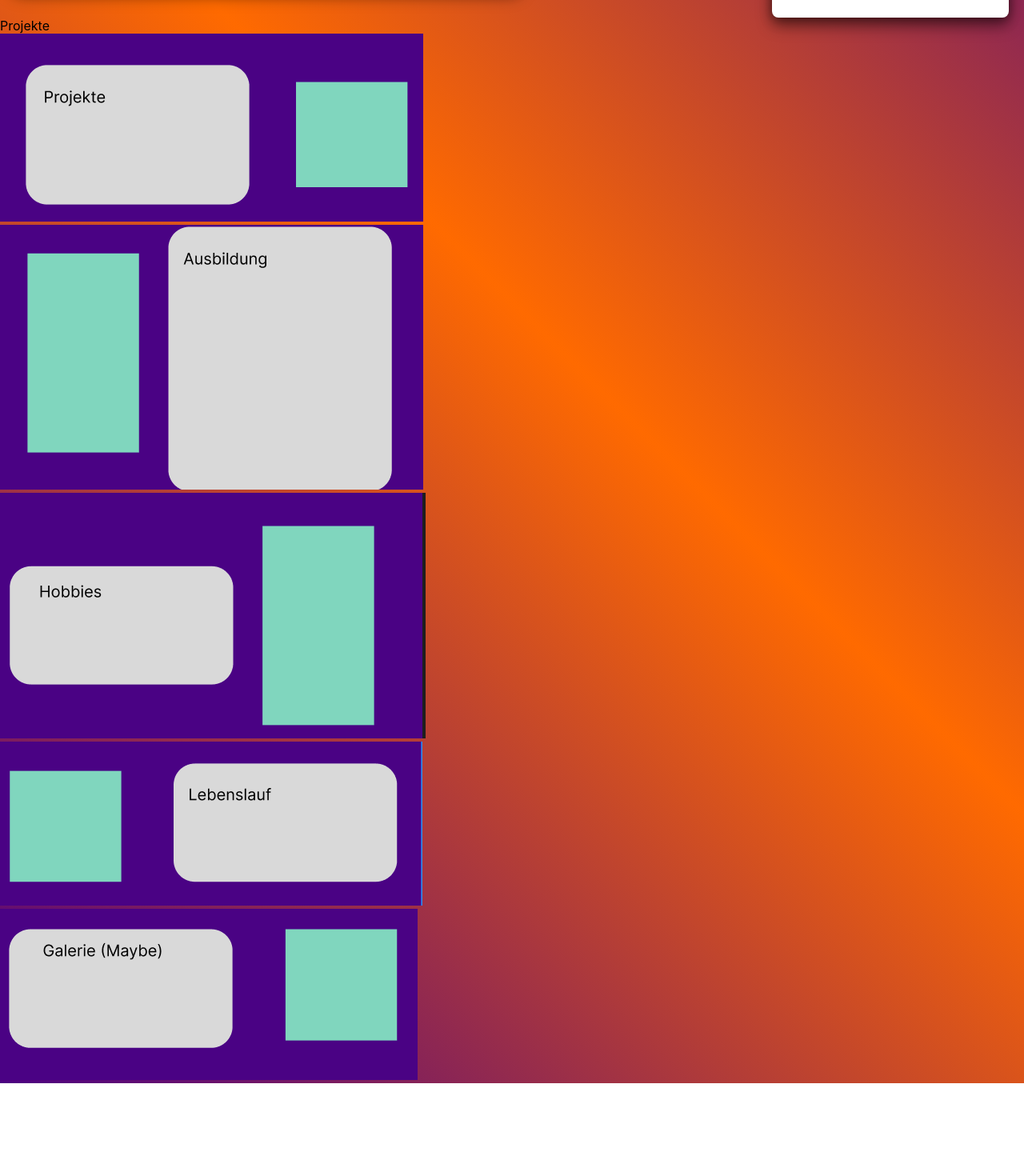
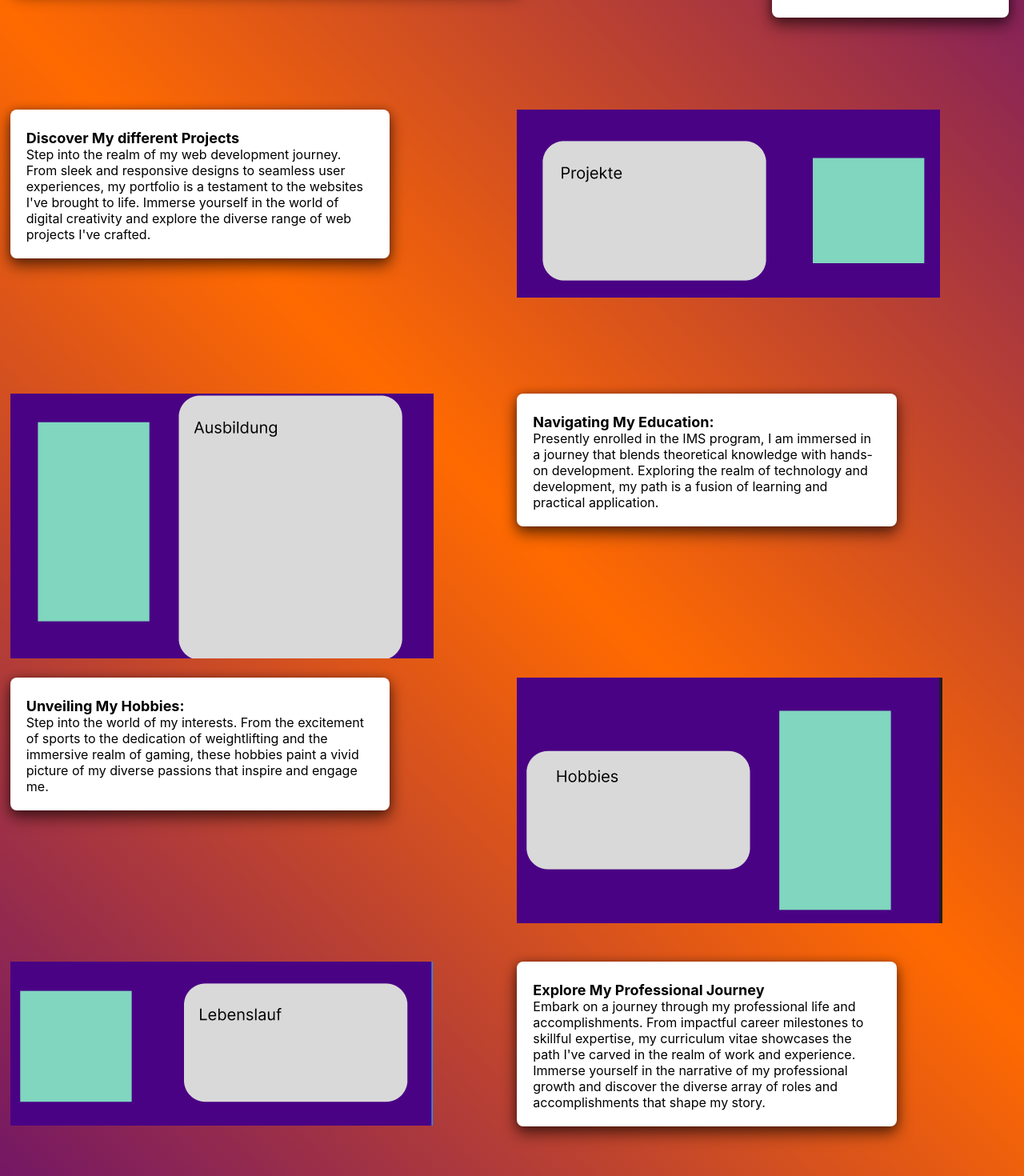
Before and after one commit to DaniDevOfficial/Portfolio-Website, a React (Create React App) app: page / in a window 1280 px wide. Shown: the part 600-2070 px from the top of the page at 80% size. Before the commit the page ends 1954 px from the top, so only its background shows below. Built offline with nearby package versions, Linux system fonts and the light colour scheme.

Commit message:
Home content added

```diff
--- a/src/Css/Homepage.css
+++ b/src/Css/Homepage.css
@@ -48,14 +48,16 @@
   padding: 20px;
   border-radius: 8px;
   box-shadow: 0 0 8px rgba(0, 0, 0, 0.3);
-  margin-top: 20px;
-  width: 40%;
-  justify-self: end;
-  margin-right: 3%;
   box-shadow:
     0px 0px 10px rgba(0, 0, 0, 0.2),
     0px 5px 15px rgba(0, 0, 0, 0.3),
     0px 10px 20px rgba(0, 0, 0, 0.4);
+}
+#about{
+  justify-self: end;
+  margin-right: 3%;
+  margin-top: 20px;
+  width: 40%;
 }
 
 .textbox p {
@@ -80,20 +82,74 @@
 
 /* Homepage Content */
 
-.Homecontent {
+.homeContent {
   display: grid;
   grid-template-columns: repeat(2, 1fr);
-  grid-template-rows: repeat(6, 1fr);
-  grid-column-gap: 0px;
-  grid-row-gap: 0px;
+  grid-template-rows: repeat(5, 1fr);
+  gap: 1%;
+  grid-row-gap: 20px;
+  margin-top: 9%;
+  margin-left: 1%;
+  margin-right: 1%;
+
+
 }
-.ProjektText{grid-area: 1 / 1 / 2 / 2;}
-.ProjektBild{grid-area: 1 / 2 / 2 / 3;}
-.AusbildungBild{grid-area: 2 / 1 / 3 / 2;}
-.AusbildungText{grid-area: 2 / 2 / 3 / 3;}
-.HobbiesText{grid-area: 3 / 1 / 4 / 2;}
-.HobbiesBild{grid-area: 3 / 2 / 4 / 3; }
-.LebenslaufBild{grid-area: 4 / 1 / 5 / 2;}
-.LebenslaufText{grid-area: 4 / 2 / 5 / 3;}
-.GalerieText{grid-area: 5 / 1 / 6 / 2;}
-.GalerieBild{grid-area: 5 / 2 / 6 / 3;}
+.subtitle{
+  font-size: 18px;
+  color: #000000;
+  font-weight: bold;
+  margin-top: 5px;
+}
+#ProjektText{
+  grid-area: 1 / 1 / 2 / 2;
+  width: 70%;
+  align-self:baseline;
+}
+
+#ProjektBild{
+  grid-area: 1 / 2 / 2 / 3;
+}
+
+#AusbildungBild{
+  grid-area: 2 / 1 / 3 / 2;
+}
+
+#AusbildungText{
+  grid-area: 2 / 2 / 3 / 3;
+  align-self:baseline;
+  width: 70%;
+
+}
+
+#HobbiesText{
+  grid-area: 3 / 1 / 4 / 2;
+  align-self:baseline;
+  width: 70%;
+
+}
+
+#HobbiesBild{
+  grid-area: 3 / 2 / 4 / 3;
+}
+
+#LebenslaufBild{
+  grid-area: 4 / 1 / 5 / 2;
+}
+
+#LebenslaufText{
+  grid-area: 4 / 2 / 5 / 3;
+  align-self:baseline;
+  width: 70%;
+
+}
+
+#GalerieText{
+  grid-area: 5 / 1 / 6 / 2;
+  align-self:baseline;
+  width: 70%;
+
+}
+
+#GalerieBild{
+  grid-area: 5 / 2 / 6 / 3;
+}
--- a/src/Pages/HomepageComps/Homecontent.jsx
+++ b/src/Pages/HomepageComps/Homecontent.jsx
@@ -12,38 +12,61 @@ import GalerieBild from '../../Images/TempGalerie.png'
 
 export default function Homecontent() {
     return (
-        <div classname="Homecontent">
-            <div className="ProjektText">
-                Projekte
+        <div>
+            <div className='homeContent'>
+            <div className="textbox" id='ProjektText'>
+            <div className='subtitle'>Discover My different Projects</div>
+                Step into the realm of my web development journey. From sleek and responsive designs to seamless user experiences, my portfolio is a testament to the websites I've brought to life. Immerse yourself in the world of digital creativity and explore the diverse range of web projects I've crafted.
             </div>
-            <div className="ProjektBild">
+
+            <div className="homeImages"id="ProjektBild">
                 <img src={ProjektBild} alt='Projekte' />
 
             </div>
-            <div className="AusbildungBild">
+
+            <div id="AusbildungBild">
                 <img src={AusbildungBild} alt='Ausbildung' />
 
             </div>
-            <div className="AusbildungText"></div>
-            <div className="HobbiesText"></div>
-            <div className="HobbiesBild">
+
+            <div className="textbox" id="AusbildungText">
+            <div className='subtitle'>Navigating My Education:</div>
+                Presently enrolled in the IMS program, I am immersed in a journey that blends theoretical knowledge with hands-on development. Exploring the realm of technology and development, my path is a fusion of learning and practical application.
+            </div>
+
+            <div className="textbox" id="HobbiesText">
+            <div className='subtitle'>Unveiling My Hobbies:</div>
+                Step into the world of my interests. From the excitement of sports to the dedication of weightlifting and the immersive realm of gaming, these hobbies paint a vivid picture of my diverse passions that inspire and engage me.
+            </div>
+
+            <div id="HobbiesBild">
                 <img src={HobbiesBild} alt='Hobbies' />
 
             </div>
-            <div className="LebenslaufBild">
+
+            <div id="LebenslaufBild">
                 <img src={LebenslaufBild} alt='Lebenslauf' />
 
             </div>
-            <div className="LebenslaufText"></div>
-            <div className="GalerieText"></div>
-            <div className="GalerieBild">
-                <img src={GalerieBild} alt='Galerie' />
+
+            <div className="textbox" id="LebenslaufText">
+            <div className='subtitle'>Explore My Professional Journey</div>
+                Embark on a journey through my professional life and accomplishments. From impactful career milestones to skillful expertise, my curriculum vitae showcases the path I've carved in the realm of work and experience. Immerse yourself in the narrative of my professional growth and discover the diverse array of roles and accomplishments that shape my story.
+            </div>
+
+
+            <div className="textbox" id="GalerieText">
+            <div className='subtitle'>Dive into My Visual Portfolio</div>
+                Step into the world of visual storytelling through my gallery. From captivating images to thought-provoking snapshots, my gallery is a collection of moments frozen in time. Immerse yourself in the art of visual expression and explore the diverse range of images I've captured and curated.
 
             </div>
 
 
+            <div id="GalerieBild">
+                <img src={GalerieBild} alt='Galerie' />
+            </div>
 
-
+            </div>
         </div>
     )
 }
--- a/src/Pages/HomepageComps/Homemain.jsx
+++ b/src/Pages/HomepageComps/Homemain.jsx
@@ -47,7 +47,7 @@ export default function Homemain() {
                 <div className='another-image'>
                     <img src={MainBild} alt='Another one' />
                 </div>
-                <div className='textbox'>
+                <div className='textbox' id='about'>
                     <p>
                         Hey there! My name is David, and I'm a passionate  developer. I have a strong foundation in React and JavaScript and enjoy building beautiful and interactive websites.
                         <br /><br />
```
